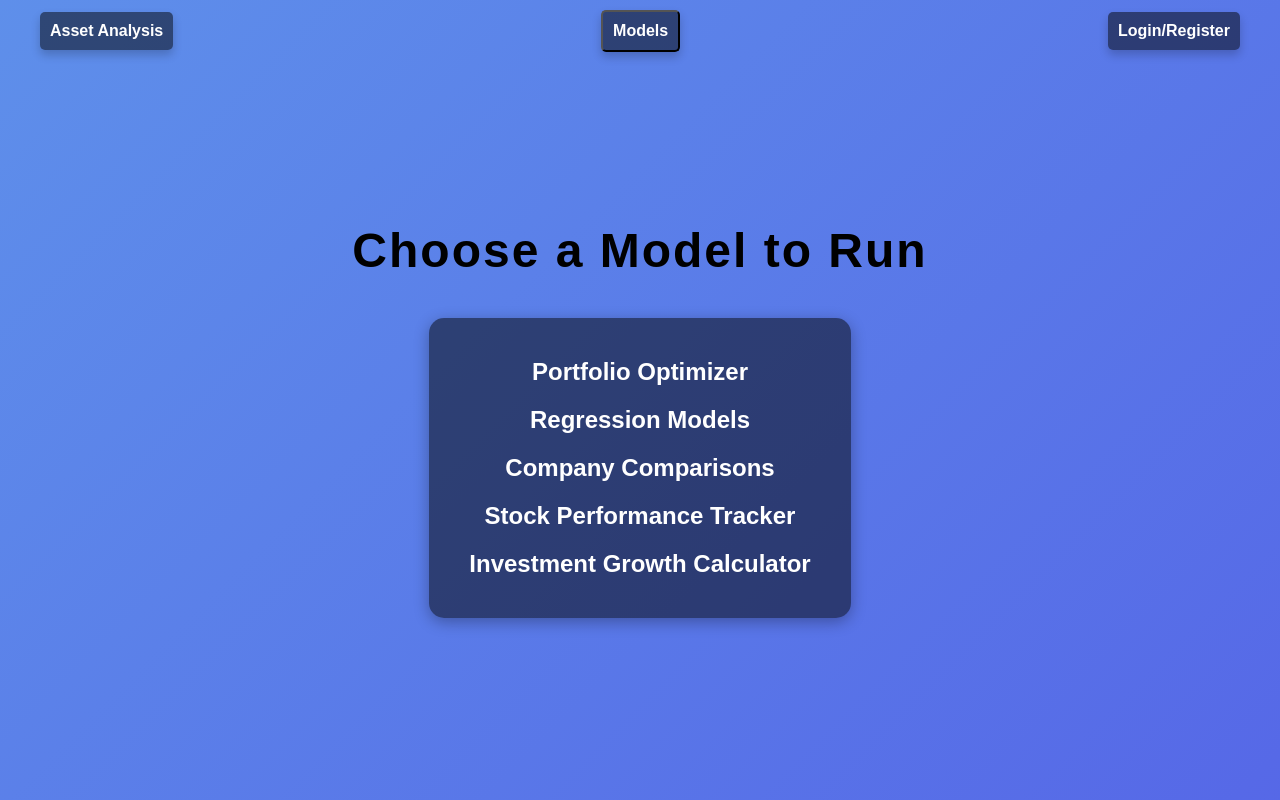
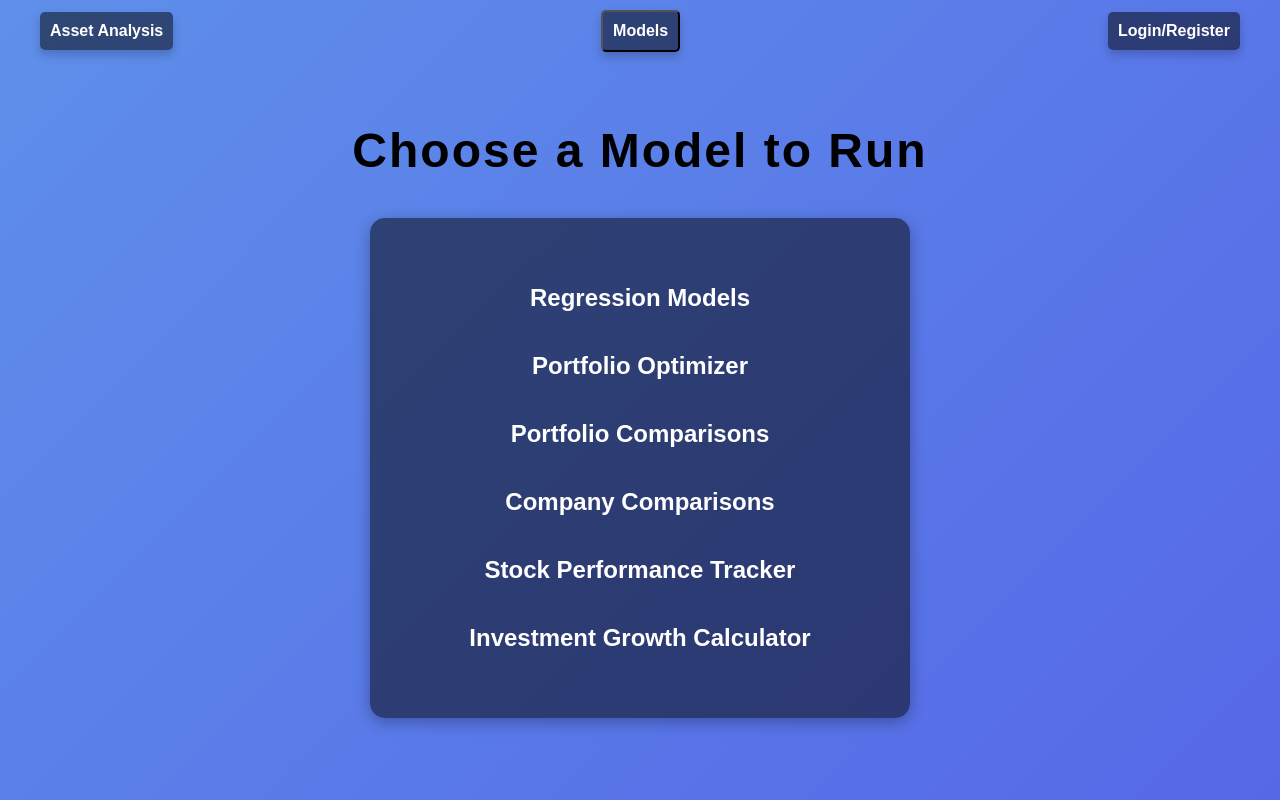
Before and after one commit to JTtryingtoCode/AssetAnalysis, a Flask app: page / in a window 1280 px wide. Run offline with Flask 3, Linux system fonts and the light colour scheme.

Commit message:
Update index.html

```diff
--- a/templates/index.html
+++ b/templates/index.html
@@ -24,7 +24,6 @@
             text-align: center;
             padding: 10px;
             box-sizing: border-box;
-            overflow: hidden;
         }
 
         h1 {
@@ -37,23 +36,32 @@
         }
 
         nav {
+            display: flex;
+            flex-direction: column;
+            align-items: center;
+            justify-content: center;
             background-color: rgba(0, 0, 0, 0.5);
             padding: 20px;
             border-radius: 15px;
             box-shadow: 0 4px 15px rgba(0, 0, 0, 0.3);
             animation: slideIn 2s ease-in-out;
+            width: 90%; /* Ensure the nav takes most of the screen width */
+            max-width: 500px; /* Limit the max-width for larger screens */
         }
 
         ul {
             list-style-type: none;
             padding: 0;
+            width: 100%;
         }
 
         li {
             margin: 20px 0;
+            width: 100%;
         }
 
         a {
+            display: block;
             text-decoration: none;
             color: white;
             font-size: 1.5em;
@@ -61,6 +69,7 @@
             transition: color 0.3s, background-color 0.3s, transform 0.3s;
             padding: 10px 20px;
             border-radius: 10px;
+            text-align: center;
         }
 
         a:hover {
@@ -112,8 +121,9 @@
     <h1>Choose a Model to Run</h1>
     <nav>
         <ul>
+            <li><a href="regression">Regression Models</a></li>
             <li><a href="portfolio_optimizer">Portfolio Optimizer</a></li>
-            <li><a href="regression">Regression Models</a></li>
+            <li><a href="portfolio_comparisons">Portfolio Comparisons</a></li>
             <li><a href="company_comparisons">Company Comparisons</a></li>
             <li><a href="stock_price_performance">Stock Performance Tracker</a></li>
             <li><a href="investment_growth">Investment Growth Calculator</a></li>
```
